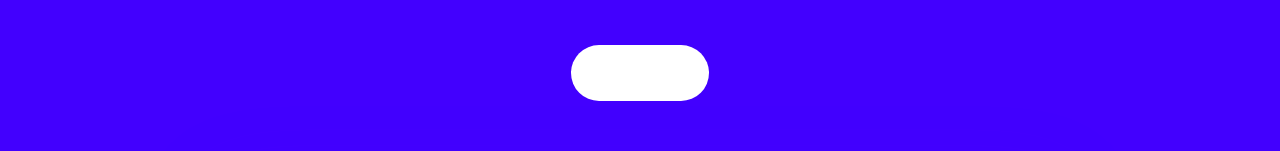
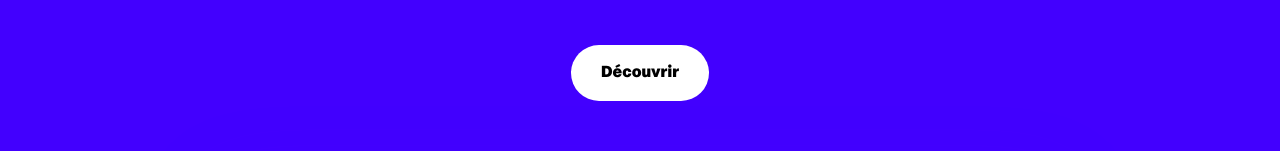
Before and after one commit to ChristianBiango-blip/solimouv, a Next.js app: page / in a window 1280 px wide. Shown: the part 438-589 px from the top of the page. Built offline with nearby package versions, Linux system fonts and the light colour scheme; no server answers.

Commit message:
style: CTA for blog posts buttons

```diff
--- a/src/app/blog/page.tsx
+++ b/src/app/blog/page.tsx
@@ -109,8 +109,8 @@ export default function BlogPage() {
                     <p className="mt-3 flex-1 text-sm leading-6 text-gray-600 sm:text-base">
                       {article.excerpt}
                     </p>
-                    <span className="mt-5 text-sm font-semibold text-brand-primary">
-                      Voir plus →
+                    <span className="mt-5 inline-flex w-fit rounded-full bg-[#F238A7] px-4 py-2 text-sm font-semibold text-white shadow-[0_12px_30px_rgba(242,56,167,0.28)] transition-transform hover:-translate-y-0.5">
+                      Voir plus
                     </span>
                   </div>
                 </Link>
--- a/src/app/page.tsx
+++ b/src/app/page.tsx
@@ -62,7 +62,11 @@ export default function Home() {
               Rencontres, activités, engagement, moments partagés
             </p>
             <h1>Vivez des expériences qui vous rapprochent des autres</h1>
-            <a className="landing-download-cta" href="#concept">
+            <a
+              className="landing-download-cta"
+              href="#concept"
+              style={{ color: "#000000" }}
+            >
               Découvrir
             </a>
           </div>
@@ -189,10 +193,18 @@ export default function Home() {
           </div>
 
           <div className="landing-store-buttons">
-            <a className="landing-store-button" href="#contact">
+            <a
+              className="landing-store-button"
+              href="#contact"
+              style={{ color: "#ffffff" }}
+            >
               Disponible sur Google Play
             </a>
-            <a className="landing-store-button" href="#contact">
+            <a
+              className="landing-store-button"
+              href="#contact"
+              style={{ color: "#ffffff" }}
+            >
               Disponible sur App Store
             </a>
           </div>
```
